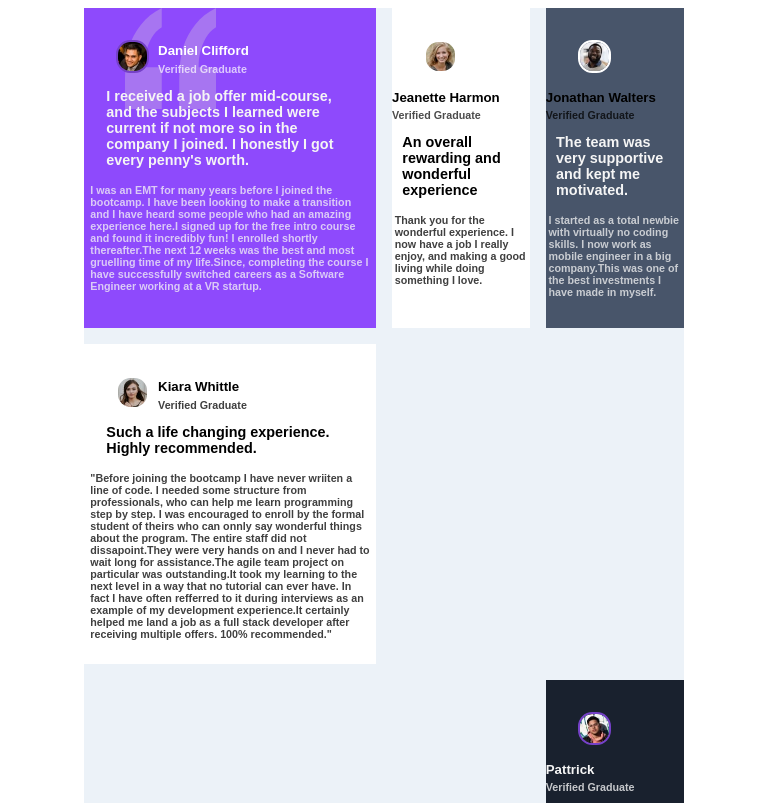
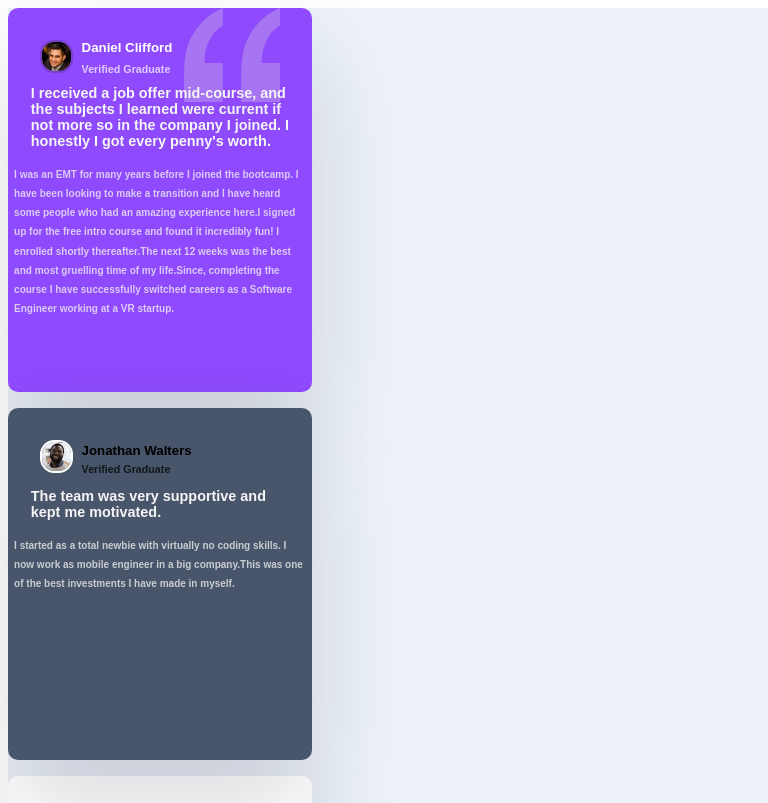
Before and after one commit to akshaykumarmondal/testimonial-grid, a plain HTML site: page index.html in a window 768 px wide. Shown: the top 803 px of the page. Drawn offline with Linux system fonts and the light colour scheme.

Commit message:
Made many chnages regarding the responsiveness and grid layout both in desktop and mobile design.

```diff
--- a/styles.css
+++ b/styles.css
@@ -1,44 +1,56 @@
 .main-container{
 
-    width: 78vw;
+    width: 85vw;
     height: 100%;
     margin: 0 auto;
     /* border: 1px solid rgb(214, 12, 12); */
     background-color:  hsl(210, 46%, 95%);
-    display: grid;
     gap: 1rem;
 
     /* Grid styling */
-    grid-template-columns: repeat(4,1fr) ;
+
+    display: grid;
+    grid-template-columns: repeat(4,1fr);
+
+    /* Grid Styling */
 
 }
 
-/* Grid - styling */
+/* Grid styling */
 
-.grid-col-span-2{
+    .grid:nth-child(1){
 
-    grid-column: span 2;
-}
+        grid-column: 1/3;
+    }
 
-.grid:last-child{
+    .grid:nth-child(2){
 
-    grid-column-start: 3;
-    grid-column-end: 4;
+        grid-row-start: 2;
+    }
 
+    .grid:nth-child(5){
 
-}
+        grid-column: 2/4;
 
-.grid:nth-child(3){
+    }
 
-    grid-column-start: 4;
-    grid-row: 1 / 3;
-}
+    .grid:nth-child(4){
+
+        grid-column-start: 4;
+        grid-row: 1 ;
+        grid-row-end: 3;
+
+    }
+
+/* Grid styling */
 
 
 .grid-1, .grid-2, .grid-3, .grid-4, .grid-5{
 
-    width: 100%;
-    height: 20rem;
+    width: 98%;
+    height: 22rem;
+    border-radius: 10px;
+    box-shadow: rgba(17, 12, 46, 0.15) 0px 48px 100px 0px;
     /* border: 1px solid rgb(54, 19, 178); */
 
 }
@@ -278,15 +290,91 @@ h6.qualification-5{
     opacity: 75%;
 
 }
+.grid-4{
 
-@media (min-width: 40em){
+    height: 98%;
+}
+
+h6.experience-4{
+
+    /* border: 1px solid black; */
+    font-size: 10px;
+    margin-top: 1.6rem;
+    line-height: 1.2rem;
+    width: 77%;
+    height: 72%;
+
+}
+
+.experience-1,
+.experience-2,
+.experience-3,
+.experience-5{
+
+    font-size: 10px;
+    margin-top: 1.6rem;
+    line-height: 1.2rem;
+    width: 77%;
+    height: 72%;
+}
+
+@media (max-width: 768px){
+
+    .main-container{
+
+        width: 100vw;
+        height: 190vh;
+    }
+
     .grid{
 
-        grid-template-columns: (4,1fr);
+        grid-template-columns: 1fr;
+        width: 19rem;
     }
 
-    .grid:last-child{
+    .grid:nth-child(1){
 
-        grid-column-start: 4;
+        grid-column: 1;
+    }
+
+    .grid:nth-child(3){
+
+        grid-column: 1;
+        grid-row-start: 2;
+        grid-row-end: 3;
+    }
+
+    .grid:nth-child(2){
+
+        grid-column: 1;
+        grid-row: 3/4;
+    }
+
+    .grid:nth-child(5){
+
+        grid-column: 1;
+        grid-row: 5;
+
+    }
+
+    .grid:nth-child(4){
+
+        grid-column: 1;
+        grid-row: 4;
+
+
+    }
+
+    .grid-1{
+
+        line-height: 1rem;
+        background-size: 6rem;
+        background-position: top right 2rem;
+        height: 24rem;
+    }
+
+    .grid-4{
+
+        height: 34rem;
     }
 }
```
